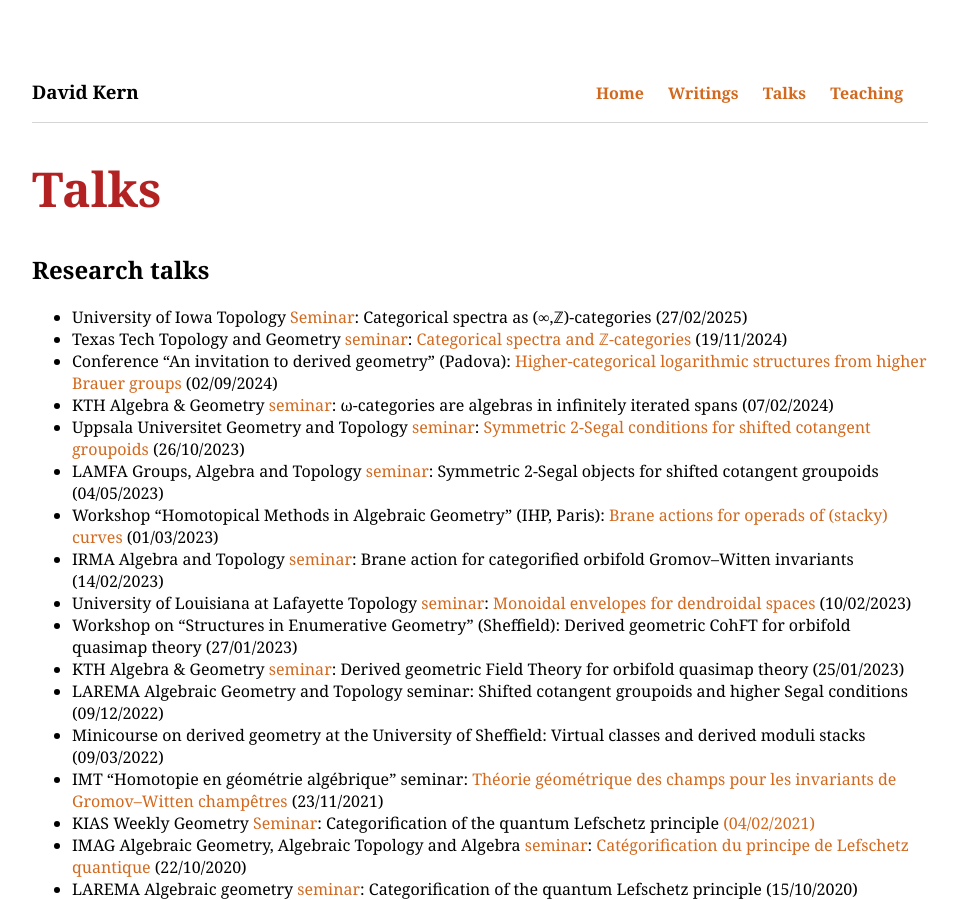
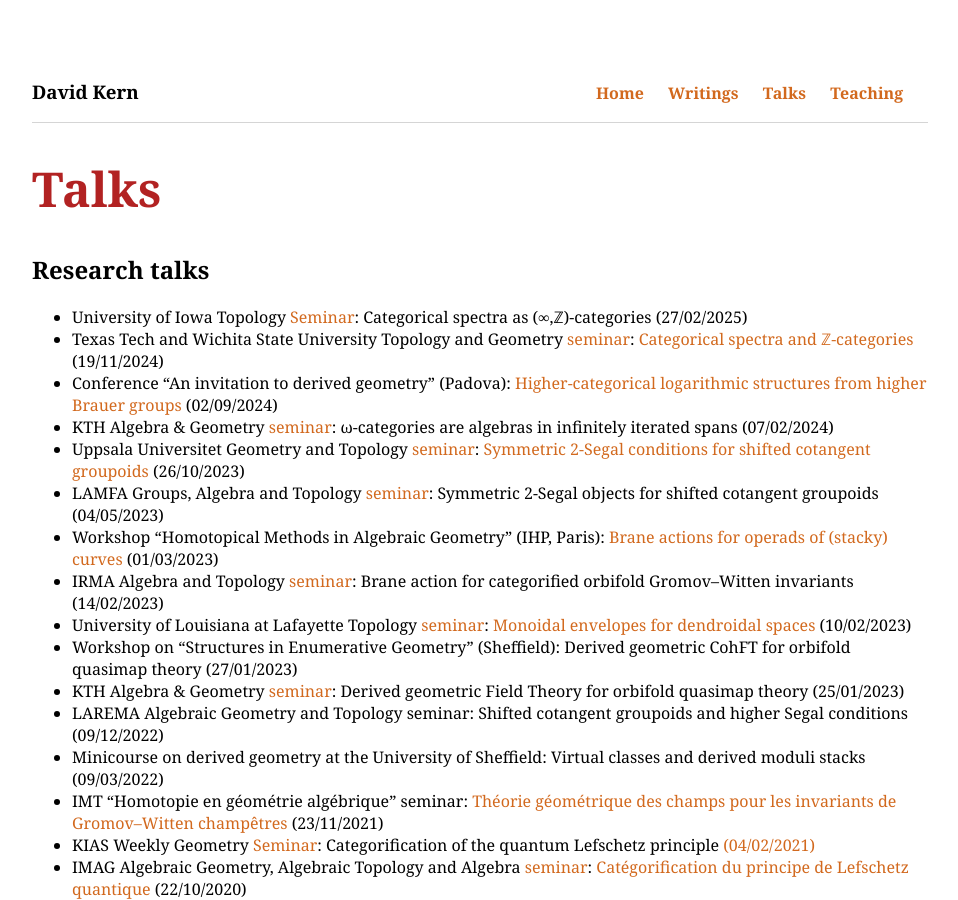
Before and after one commit to dskern/dskern.github.io, a Jekyll site: the page built from talks.html, in a window 1280 px wide and 900 px high. Shown: the whole window, without its empty margins (160-1118 px from the left). Built offline with Jekyll 4.4.1, drawn with Linux system fonts in a browser that asks for light colours.

Commit message:
Update talks.html

```diff
--- a/talks.html
+++ b/talks.html
@@ -7,7 +7,7 @@ layout: default
 
 <ul>
     <li>University of Iowa Topology <a href="https://docs.google.com/document/d/19paVEae17w4_XLjz4_zHkhzxfvOpc6yABNDFjKNPdFY">Seminar</a>: Categorical spectra as (&infin;,ℤ)-categories (27/02/2025)</li>
-    <li>Texas Tech Topology and Geometry <a href="https://www.math.ttu.edu/events/seminars/geometry/2024/fall/">seminar</a>: <a href="Talks/CatSpZ.pdf">Categorical spectra and ℤ-categories</a> (19/11/2024)</li>
+    <li>Texas Tech and Wichita State University Topology and Geometry <a href="https://www.math.ttu.edu/events/seminars/geometry/2024/fall/">seminar</a>: <a href="Talks/CatSpZ.pdf">Categorical spectra and ℤ-categories</a> (19/11/2024)</li>
     <li>Conference “An invitation to derived geometry” (Padova): <a href="Talks/HiLogBr.pdf">Higher-categorical logarithmic structures from higher Brauer groups</a> (02/09/2024)</li>
     <li>KTH Algebra & Geometry <a href="https://www.math-stockholm.se/en/kalender/alggeo/david-kern-categories-are-algebras-in-infinitely-iterated-spans-1.1313574?date=2024-02-07&orgdate=2024-02-01&length=1&orglength=29">seminar</a>: &omega;-categories are algebras in infinitely iterated spans (07/02/2024)</li>
     <li>Uppsala Universitet Geometry and Topology <a href="https://www.math.uu.se/research/geometry-and-physics/geometry-and-topology-seminar/"> seminar</a>: <a href="Talks/CotgtGrpd.pdf">Symmetric 2-Segal conditions for shifted cotangent groupoids</a> (26/10/2023)</li>
```
